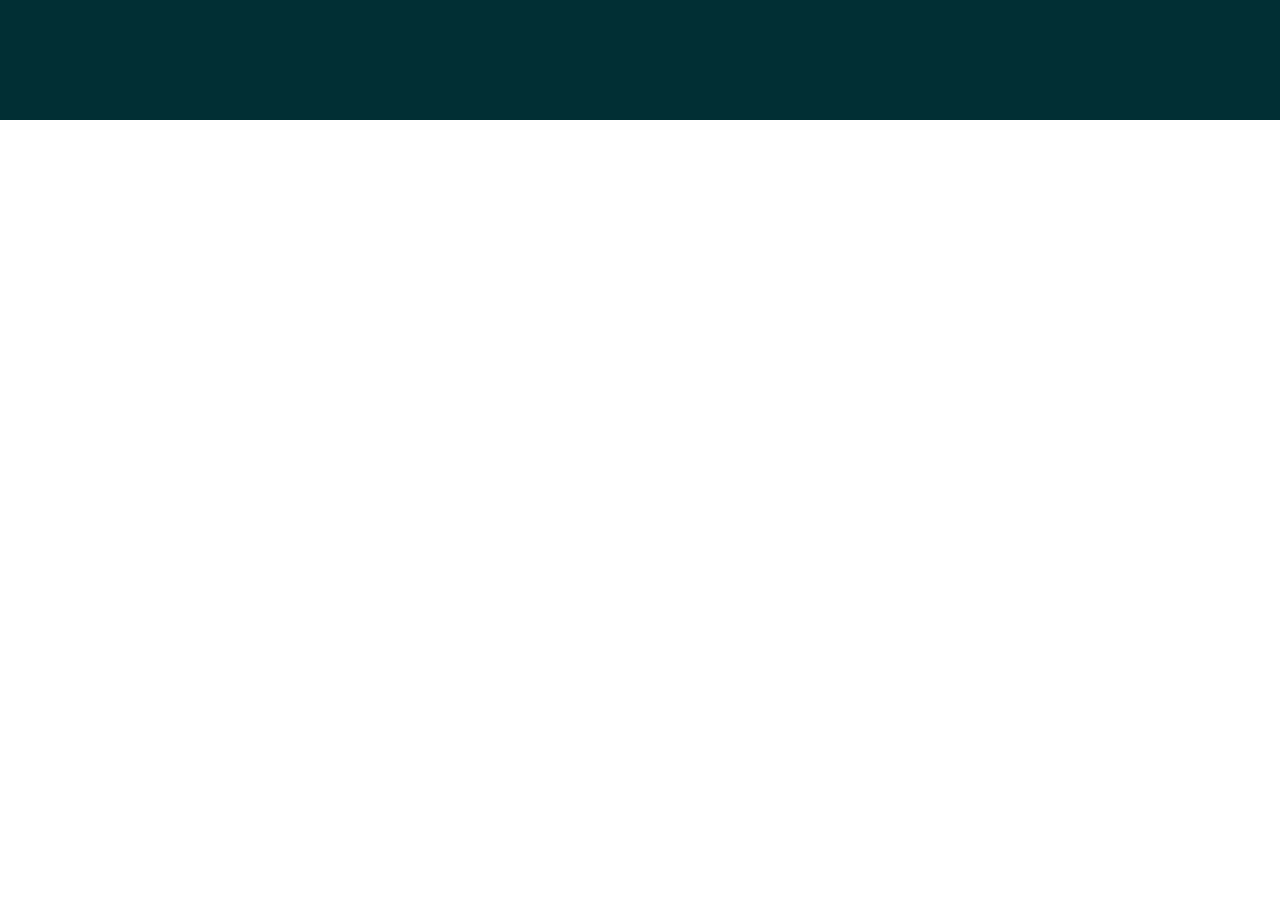
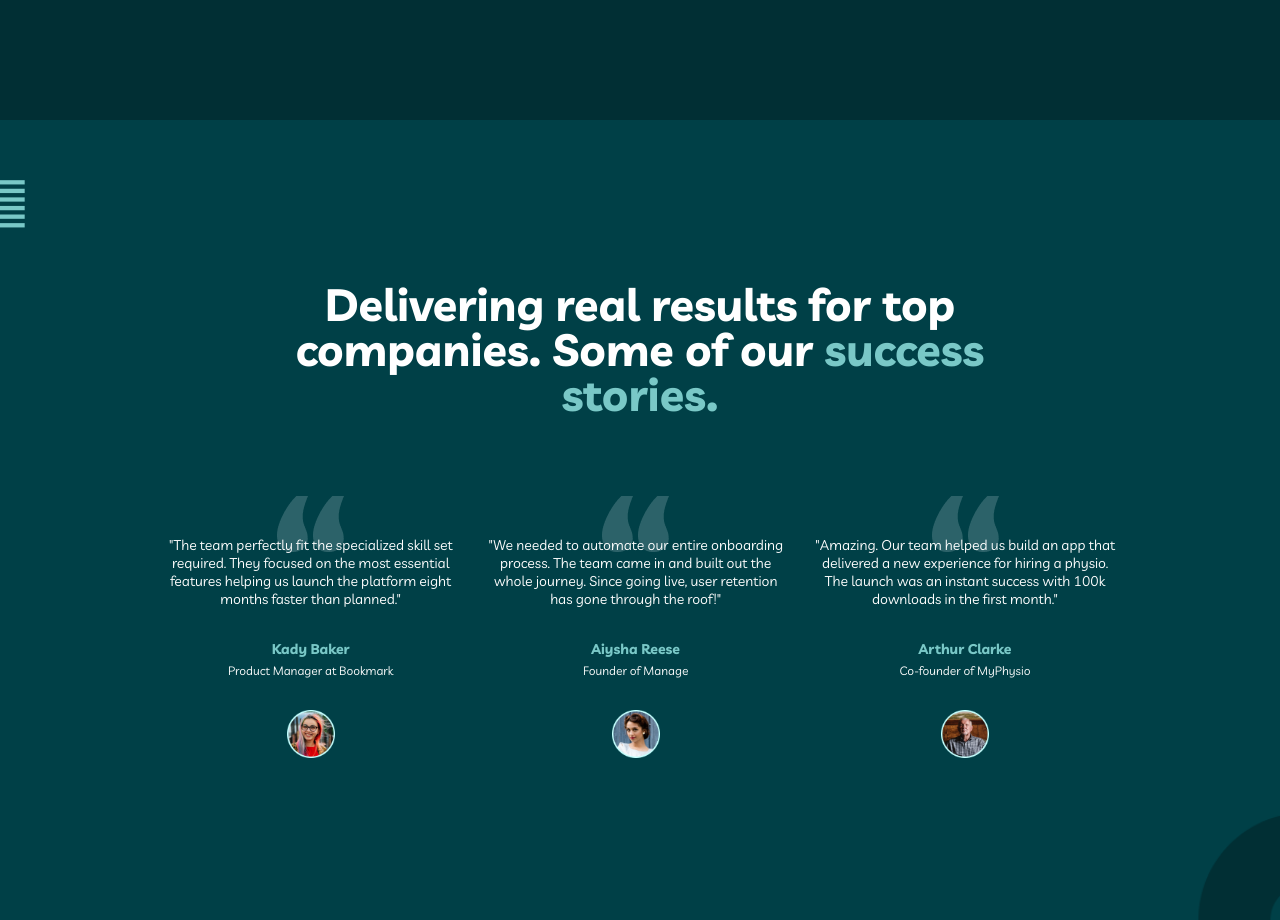
Before and after one commit to Mahmud1087/portfolio-projects, a React (Vite) app in the folder myteam-multipage-website/: page / in a window 1280 px wide. Shown: the part 1480-2400 px from the top of the page. Before the commit the page ends 1600 px from the top, so only its background shows below. Built offline with nearby package versions, Linux system fonts and the light colour scheme.

Commit message:
feat: implemented the testimonial section

```diff
--- a/myteam-multipage-website/src/components/homepage/Testimonial.jsx
+++ b/myteam-multipage-website/src/components/homepage/Testimonial.jsx
@@ -0,0 +1,61 @@
+import {
+  TestimonialsContainer,
+  TestimonialStyled,
+  Title,
+} from '../styles/homepage/Testimonial.Styled.'
+import authorImg1 from '../../assets/Oval Copy 5.png'
+import authorImg2 from '../../assets/Oval Copy 6.png'
+import authorImg3 from '../../assets/Oval@2x.png'
+
+export default function Testimonial() {
+  const data = [
+    {
+      id: 1,
+      texts:
+        'The team perfectly fit the specialized skill set required. They focused on the most essential features helping us launch the  platform eight months faster than planned.',
+      author: 'Kady Baker',
+      authorTitle: 'Product Manager at Bookmark',
+      image: authorImg3,
+    },
+    {
+      id: 2,
+      texts:
+        'We needed to automate our entire onboarding process. The team came in and built out the whole journey. Since going live, user retention has gone through the roof!',
+      author: 'Aiysha Reese',
+      authorTitle: 'Founder of Manage',
+      image: authorImg1,
+    },
+    {
+      id: 3,
+      texts:
+        'Amazing. Our team helped us build an app that delivered a new experience for hiring a physio. The launch was an instant success with 100k downloads in the first month.',
+      author: 'Arthur Clarke',
+      authorTitle: 'Co-founder of MyPhysio',
+      image: authorImg2,
+    },
+  ]
+
+  return (
+    <TestimonialStyled>
+      <Title>
+        Delivering real results for top companies. Some of our{' '}
+        <span>success stories.</span>
+      </Title>
+      <TestimonialsContainer>
+        {data.map((item) => {
+          const { id, texts, author, authorTitle, image } = item
+          return (
+            <div className='testimonials' key={id}>
+              <p className='texts'>"{texts}"</p>
+              <div className='author-details'>
+                <h4 className='author'>{author}</h4>
+                <p className='author-title'>{authorTitle}</p>
+              </div>
+              <img src={image} alt='author image' />
+            </div>
+          )
+        })}
+      </TestimonialsContainer>
+    </TestimonialStyled>
+  )
+}
--- a/myteam-multipage-website/src/components/styles/homepage/Testimonial.Styled..jsx
+++ b/myteam-multipage-website/src/components/styles/homepage/Testimonial.Styled..jsx
@@ -0,0 +1,67 @@
+import styled from 'styled-components'
+import homeBG3 from '../../../assets/homeBG3.png'
+import testimonialBG from '../../../assets/“.png'
+
+export const TestimonialStyled = styled.section`
+  width: 100%;
+  height: 100vh;
+  display: flex;
+  flex-direction: column;
+  justify-content: center;
+  background: url(${homeBG3});
+  background-position: center;
+  background-size: cover;
+  padding: 0 10rem;
+`
+
+export const Title = styled.h1`
+  font-size: 2.8rem;
+  max-width: 85%;
+  margin: 0 auto;
+  color: #ffffff;
+  line-height: 100%;
+  text-align: center;
+
+  span {
+    color: #79c8c7;
+  }
+`
+
+export const TestimonialsContainer = styled.div`
+  display: flex;
+  gap: 1.5rem;
+  margin-top: 5rem;
+
+  .testimonials {
+    background: url(${testimonialBG});
+    background-repeat: no-repeat;
+    background-position: top;
+    display: grid;
+    place-items: center;
+    row-gap: 2rem;
+    text-align: center;
+
+    .texts {
+      margin-top: 2.5rem;
+      font-size: 14px;
+      color: #ffffff;
+    }
+
+    .author-details {
+      .author {
+        color: #79c8c7;
+        font-size: 14px;
+        margin-bottom: 0.3rem;
+      }
+
+      .author-title {
+        font-size: 12px;
+        color: #fff;
+      }
+    }
+
+    img {
+      width: 3rem;
+    }
+  }
+`
--- a/myteam-multipage-website/src/pages/HomePage.jsx
+++ b/myteam-multipage-website/src/pages/HomePage.jsx
@@ -1,11 +1,13 @@
 import Hero from '../components/homepage/Hero'
 import Services from '../components/homepage/Services'
+import Testimonial from '../components/homepage/Testimonial'
 
 export default function Home() {
   return (
     <>
       <Hero />
       <Services />
+      <Testimonial />
     </>
   )
 }
```
